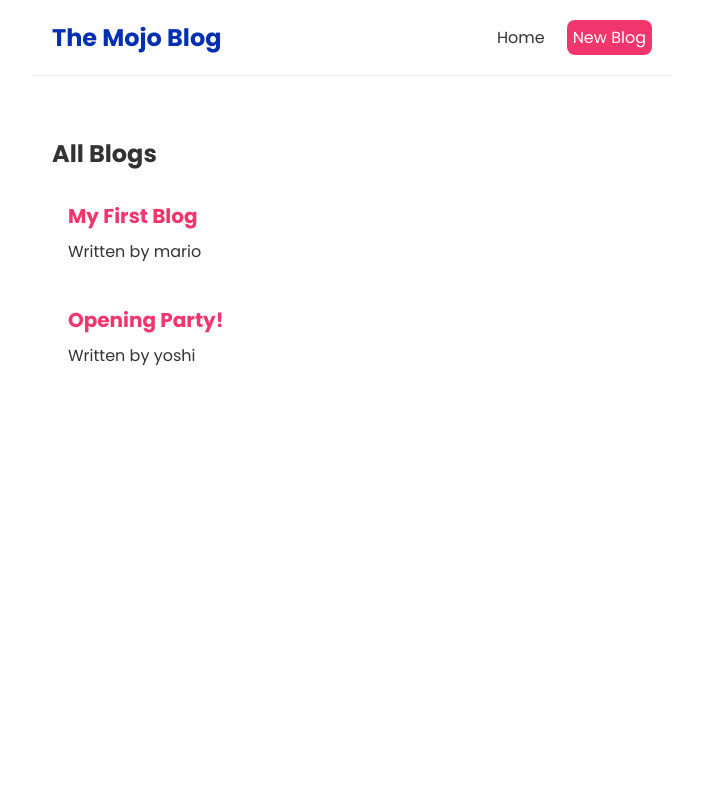
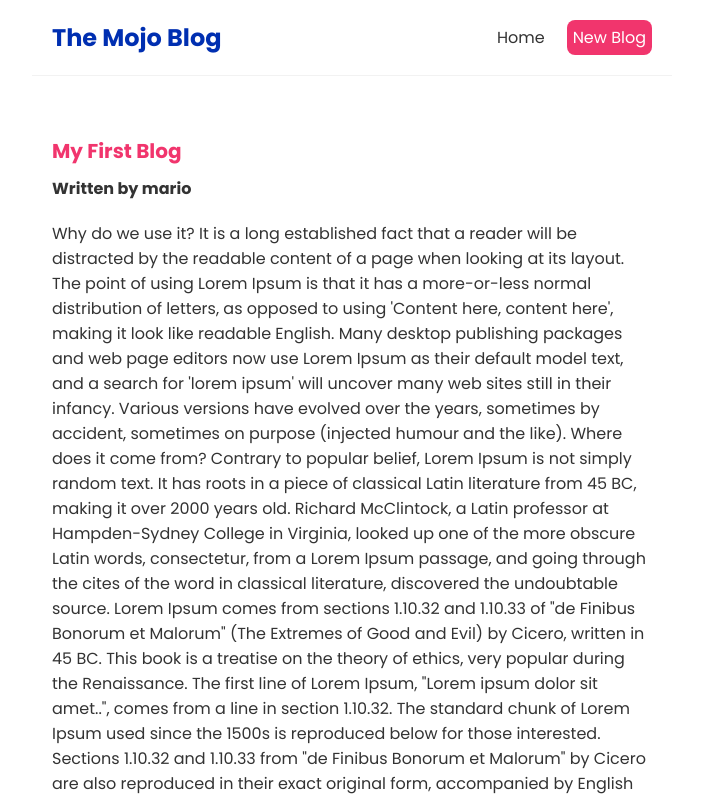
Before and after one commit to Khedubaba/MojoBlog, a React (Create React App) app in the folder mojo-blog/: page /blogs/1 in a window 1280 px wide. Shown: the top 799 px of the page, without its empty margins (288-991 px from the left). Built offline with nearby package versions, Linux system fonts and the light colour scheme; data requests are answered from the project's data file; the HTML template or start-up script is replaced by a standard one.

Commit message:
Routing and resuing useFetch hook

```diff
--- a/mojo-blog/data/db.json
+++ b/mojo-blog/data/db.json
@@ -13,4 +13,4 @@
         "id": 2
       }
     ]
-  }
+}
--- a/mojo-blog/package.json
+++ b/mojo-blog/package.json
@@ -8,6 +8,7 @@
     "@testing-library/user-event": "^12.8.3",
     "react": "^17.0.2",
     "react-dom": "^17.0.2",
+    "react-router-dom": "^5.2.0",
     "react-scripts": "4.0.3",
     "web-vitals": "^1.1.1"
   },
--- a/mojo-blog/src/App.js
+++ b/mojo-blog/src/App.js
@@ -1,18 +1,32 @@
 import Navbar from './Navbar';
 import Home from './Home';
+import { BrowserRouter as Router, Route, Switch } from 'react-router-dom';
+import Create from './Create';
+import BlogDetails from './BlogDetails';
 
 function App() {
   // const title = "Welcome to the new blog";
   // const person = { name: 'yoshi', age: 30};
 
   return (
-    <div className="App">
-    <Navbar />
-      <div className="content">
-        {/* <h1>{ title }</h1> */}
-        <Home />
+    <Router>
+      <div className="App">
+      <Navbar />
+        <div className="content">
+          <Switch>
+            <Route exact path="/">
+              <Home />
+            </Route>
+            <Route path="/create">
+              <Create />
+            </Route>
+            <Route path="/blogs/:id">
+              <BlogDetails />
+            </Route>
+          </Switch>
+        </div>
       </div>
-    </div>
+    </Router>
   );
 }
 
--- /dev/null
+++ b/mojo-blog/src/BlogDetails.js
@@ -0,0 +1,23 @@
+import { useParams } from "react-router";
+import useFetch from "./useFetch";
+
+const BlogDetails = () => {
+    const { id } = useParams();
+    const { data: blog, error, isPending } = useFetch(`http://localhost:8000/blogs/${id}`);
+
+    return (
+        <div className="blog-details">
+            { isPending && <div>Loading...</div> }
+            { error && <div>{ error }</div> }
+            { blog && (
+                <article>
+                    <h2>{ blog.title }</h2>
+                    <p>Written by { blog.author }</p>
+                    <div>{ blog.body }</div>
+                </article>
+            )}
+        </div>
+    );
+}
+
+export default BlogDetails;
--- a/mojo-blog/src/BlogList.js
+++ b/mojo-blog/src/BlogList.js
@@ -1,3 +1,5 @@
+import { Link } from "react-router-dom";
+
 const BlogList = ({blogs, title}) => {
 
 
@@ -7,8 +9,10 @@
             <h2>{title}</h2>
             {blogs.map((blog) => (
                 <div className="blog-preview" key={blog.id}>
-                    <h2>{blog.title}</h2>
-                    <p>Written by {blog.author}</p>
+                    <Link to={ `/blogs/${blog.id}` }>
+                        <h2>{blog.title}</h2>
+                        <p>Written by {blog.author}</p>
+                    </Link>
                 </div>
             ))}
         </div>
--- /dev/null
+++ b/mojo-blog/src/Create.js
@@ -0,0 +1,9 @@
+const Create = () => {
+    return (
+        <div className="create">
+            <h2>Add a New Blog</h2>
+        </div>
+     );
+}
+
+export default Create;
--- a/mojo-blog/src/Home.js
+++ b/mojo-blog/src/Home.js
@@ -1,31 +1,8 @@
-import { useState, useEffect} from 'react';
 import BlogList from './BlogList';
+import useFetch from './useFetch';
 
 const Home = () => {
-    const [blogs, setBlogs] = useState(null);
-    const [isPending, setIsPending] = useState(true);
-    const [error, setError] = useState(null);
-
-    useEffect(() => {
-        setTimeout(() => {
-            fetch('http://localhost:8000/blogs')
-                .then(res => {
-                    if (!res.ok) {
-                        throw Error('Could not fecth data for the resource');
-                    }
-                    return res.json();
-                })
-                .then(data => {
-                    setBlogs(data);
-                    setIsPending(false);
-                    setError(null);
-                })
-                .catch(err => {
-                    setIsPending(false);
-                    setError(err.message);
-                });
-        }, 1000);
-    }, []);
+    const {data:blogs, isPending, error} = useFetch('http://localhost:8000/blogs');
 
     return (
         <div className="home">
--- a/mojo-blog/src/Navbar.js
+++ b/mojo-blog/src/Navbar.js
@@ -1,14 +1,16 @@
+import { Link } from 'react-router-dom';
+
 const Navbar = () => {
     return (
         <nav className="navbar">
             <h1>The Mojo Blog</h1>
             <div className="links">
-                <a href="/">Home</a>
-                <a href="/create" style={{
+                <Link to="/">Home</Link>
+                <Link to="/create" style={{
                     color: "white",
                     backgroundColor: '#f1356d',
                     borderRadius: '8px'
-                }}>New Blog</a>
+                }}>New Blog</Link>
             </div>
         </nav>
     );
--- a/mojo-blog/src/index.css
+++ b/mojo-blog/src/index.css
@@ -48,3 +48,27 @@
   color: #f1356d;
   margin-bottom: 8px;
 }
+.blog-preview a{
+  text-decoration: none;
+}
+
+/* blog details page */
+.blog-details h2 {
+  font-size: 20px;
+  color: #f1356d;
+  margin-bottom: 10px;
+}
+.blog-details p {
+  font-weight: bold;
+}
+.blog-details div {
+  margin: 20px 0;
+}
+/* .blog-details button {
+  background: #f1356d;
+  color: #fff;
+  border: 0;
+  padding: 8px;
+  border-radius: 8px;
+  cursor: pointer;
+} */
--- /dev/null
+++ b/mojo-blog/src/useFetch.js
@@ -0,0 +1,41 @@
+import { useState, useEffect } from "react";
+
+const useFetch = (url) => {
+    const [data, setData] = useState(null);
+    const [isPending, setIsPending] = useState(true);
+    const [error, setError] = useState(null);
+
+    useEffect(() => {
+        const abortCont = new AbortController();
+
+        setTimeout(() => {
+            fetch(url, { signal: abortCont.signal })
+                .then(res => {
+                    if (!res.ok) {
+                        throw Error('Could not fecth data for the resource');
+                    }
+                    return res.json();
+                })
+                .then(data => {
+                    setData(data);
+                    setIsPending(false);
+                    setError(null);
+                })
+                .catch(err => {
+                    if (err.name === 'AbortError') {
+                        console.log('Fetch Aborted');
+                    }
+                    else {
+                        setIsPending(false);
+                        setError(err.message);
+                    }
+                });
+        }, 500);
+
+        return () => abortCont.abort();
+    }, [url]);
+
+    return {data, isPending, error};
+}
+
+export default useFetch;
```
Also changed, not shown: 1 other file (tests, documents, lock files or other folders).
